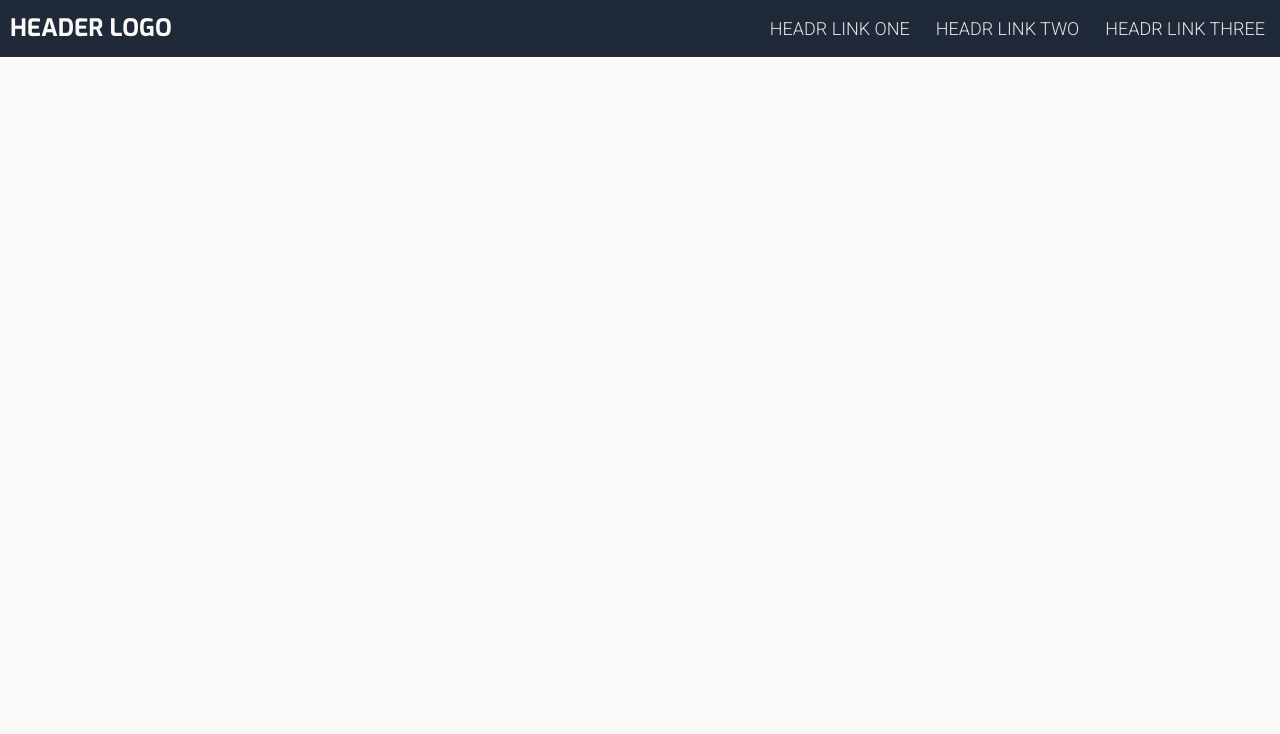
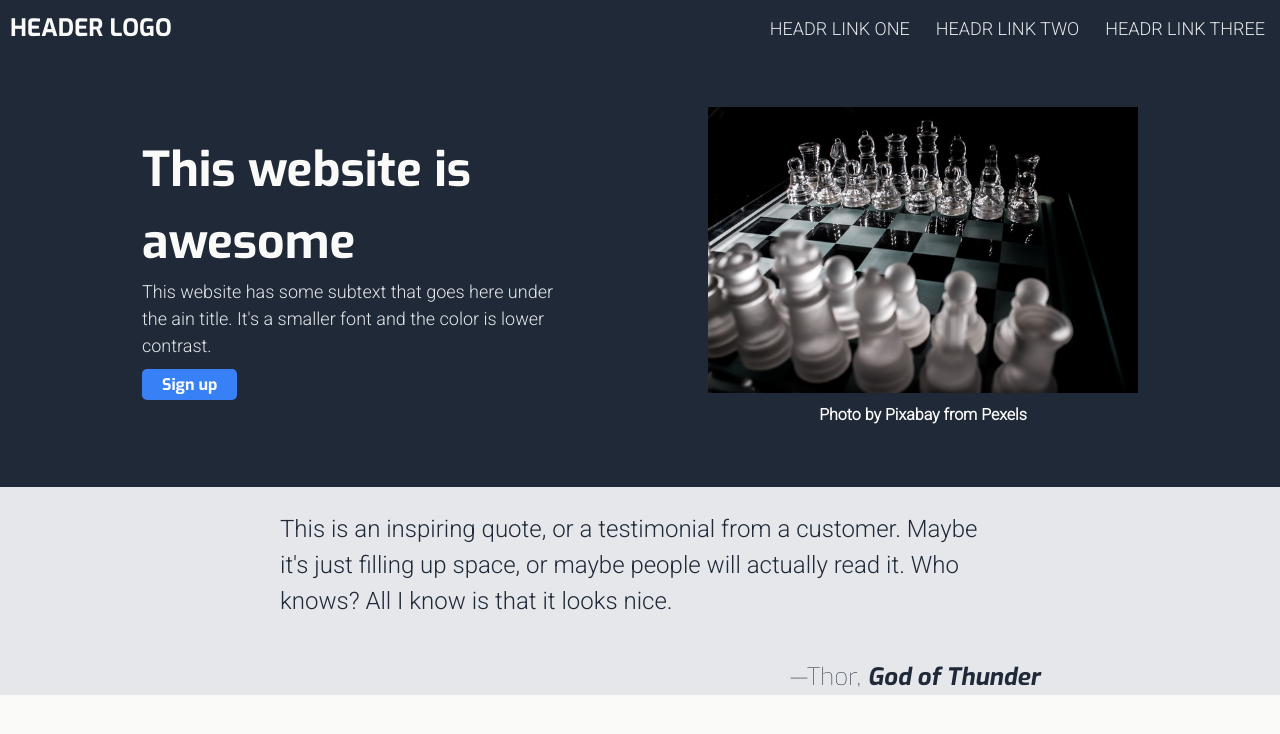
Before and after one commit to MAALsLAB/odin-landing-page, a plain HTML site: page index.html in a window 1280 px wide. Drawn offline with Linux system fonts and the light colour scheme; a web font is replaced by a local one.

Commit message:
Adding Section1 and Section3

```diff
--- a/index.html
+++ b/index.html
@@ -25,8 +25,50 @@
 
     <!-- Here is our page's main content -->
     <main>
-      <section>
-        <article></article>
+      <!-- Section One -->
+      <section class="contianer bg bg-dark text-white">
+        <article class="row flex">
+          <div class="column">
+            <h2 class="ff-exo-srf fs-500">This website is awesome</h2>
+            <p class="ff-robot-srf fs-200 text-gray">
+              This website has some subtext that goes here under the ain title.
+              It's a smaller font and the color is lower contrast.
+            </p>
+            <button class="cta-button bg-blue text-white ff-exo-srf fs-100">
+              Sign up
+            </button>
+          </div>
+
+          <div class="column">
+            <a
+              href="https://www.pexels.com/photo/battle-black-board-board-game-277092/"
+              target="_blank"
+            >
+              <img
+                src="./images/pexels-pixabay-277092.jpg"
+                alt="Glass Chess Board Set"
+              />
+            </a>
+            <strong>Photo by Pixabay from Pexels</strong>
+          </div>
+        </article>
+      </section>
+
+      <!-- Section Three -->
+      <section class="qoute-section contianer flex bg-gray">
+        <figure class="qoute flex">
+          <blockquote class="ff-robot-srf fs-300">
+            <p>
+              This is an inspiring quote, or a testimonial from a customer.
+              Maybe it's just filling up space, or maybe people will actually
+              read it. Who knows? All I know is that it looks nice.
+            </p>
+          </blockquote>
+          <figcaption class="ff-exo-srf fs-300">
+            —Thor,
+            <cite>God of Thunder</cite>
+          </figcaption>
+        </figure>
       </section>
     </main>
 
--- a/styles/style.css
+++ b/styles/style.css
@@ -78,7 +78,7 @@ img {
 .contianer {
   padding-inline: 2em;
   margin-inline: auto;
-  max-width: 80rem;
+  max-width: 100vw;
 }
 
 /* color */
@@ -164,3 +164,48 @@ img {
   background-color: hsl(var(--clr-gry));
   color: hsl(var(--clr-drk));
 }
+
+.row {
+  flex-flow: row wrap;
+  align-items: center;
+  justify-content: space-evenly;
+}
+
+.column {
+  width: 450px;
+  padding: 50px 10px;
+}
+
+.column strong {
+  display: flex;
+  padding: 10px;
+  justify-content: center;
+}
+
+.cta-button {
+  border: none;
+  border-radius: 5px;
+  padding: 5px 20px;
+  margin: 10px auto;
+  font-weight: 800;
+  cursor: pointer;
+}
+
+.cta-button:hover {
+  background-color: hsl(var(--clr-wht));
+  color: hsl(var(--clr-blu));
+}
+
+.qoute-section {
+  justify-content: center;
+}
+
+.qoute {
+  width: 800px;
+  flex-flow: column wrap;
+  align-items: center;
+}
+
+.qoute figcaption {
+  align-self: flex-end;
+}
```
Also changed, not shown: images/pexels-pixabay-277092.jpg (added).
